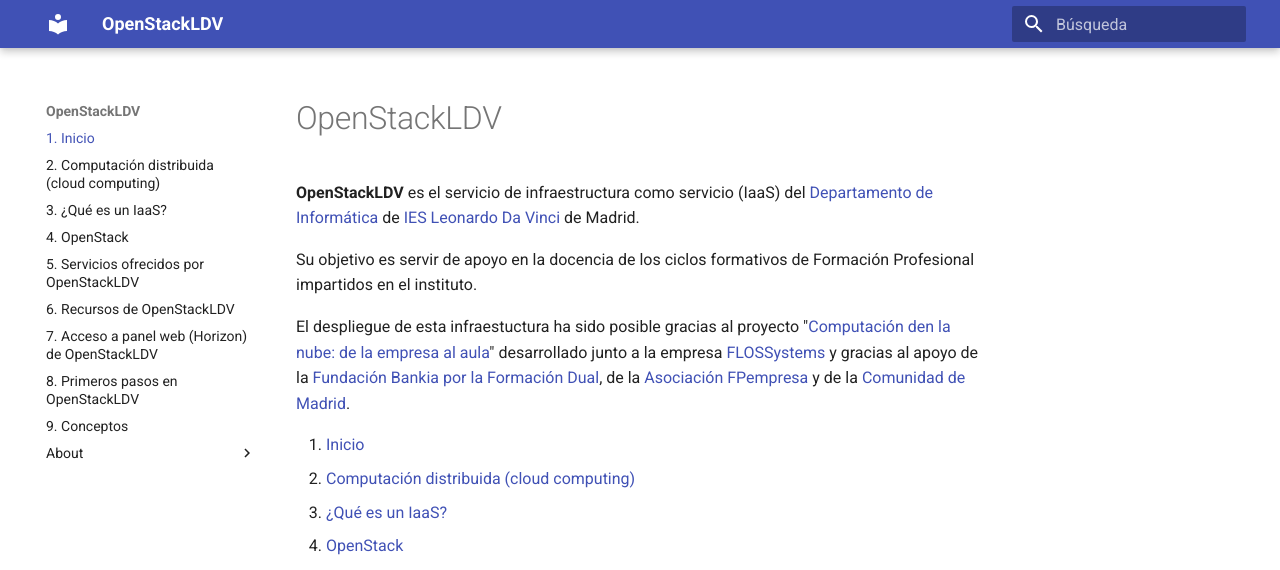
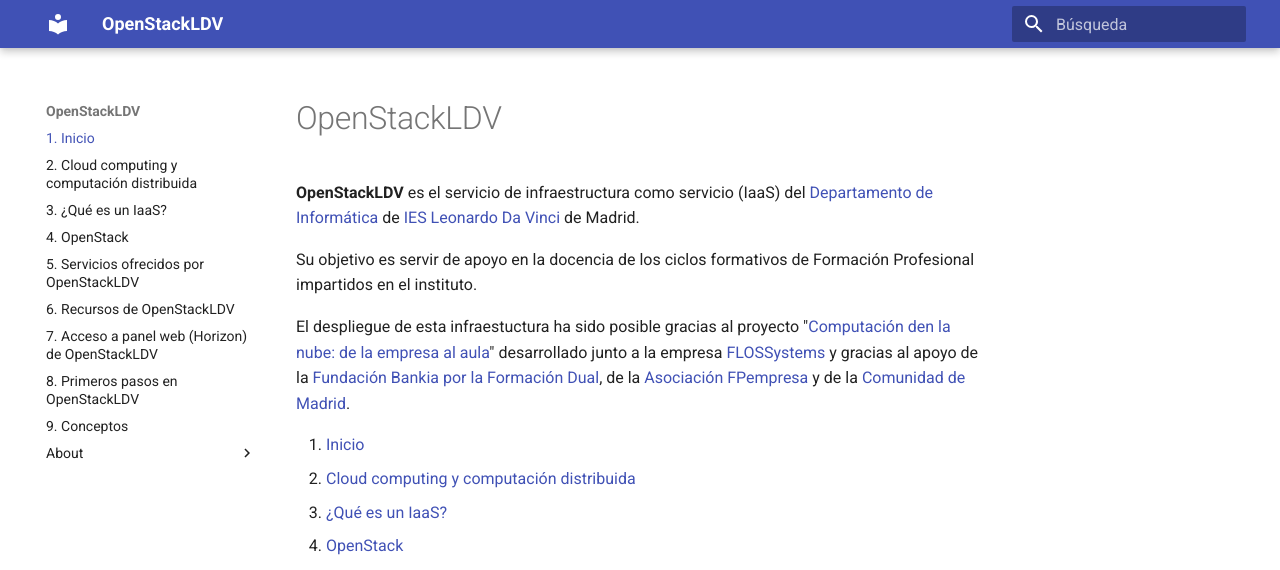
Before and after one commit to alvarogarcialdv/OpenStackLDV, an MkDocs documentation site: the page built from docs/README.md, in a window 1280 px wide. Shown: the top 570 px of the page. Built offline with MkDocs 1.6.1 and Material for MkDocs 9.7.7, drawn with Linux system fonts in a browser that asks for light colours.

```diff
--- a/docs/README.md
+++ b/docs/README.md
@@ -7,7 +7,7 @@ Su objetivo es servir de apoyo en la docencia de los ciclos formativos de Formac
 El despliegue de esta infraestuctura ha sido posible gracias al proyecto "[Computación den la nube: de la empresa al aula](https://cloud.informaticaldv.com/)" desarrollado junto a la empresa  [FLOSSystems](https://flossystems.com/) y gracias al apoyo de la [Fundación Bankia por la Formación Dual](https://www.dualizabankia.com), de la [Asociación FPempresa](http://fpempresa.net/) y de la [Comunidad de Madrid](http://www.comunidad.madrid/servicios/educacion/formacion-profesional).
 
 1. [Inicio](README.md)
-2. [Computación distribuida (cloud computing)](02-Cloud/Cloud.md)
+2. [Cloud computing y computación distribuida](02-Cloud/Cloud.md)
 3. [¿Qué es un IaaS?](03-IaaS/IaaS.md)
 4. [OpenStack](04-OpenStack/OpenStack.md)
 5. [Servicios ofrecidos por OpenStackLDV](05-Servicios/Servicios.md)
--- a/mkdocs.yml
+++ b/mkdocs.yml
@@ -1,7 +1,7 @@
 site_name: OpenStackLDV
 nav:
 - 1. Inicio: 'README.md'
-- 2. Computación distribuida (cloud computing): 02-Cloud/Cloud.md
+- 2. Cloud computing y computación distribuida: 02-Cloud/Cloud.md
 - 3. ¿Qué es un IaaS?: '03-IaaS/IaaS.md'
 - 4. OpenStack: '04-OpenStack/OpenStack.md'
 - 5. Servicios ofrecidos por OpenStackLDV: '05-Servicios/Servicios.md'
```
Also changed, not shown: README.md (+1 -1 lines), 2 other files.
